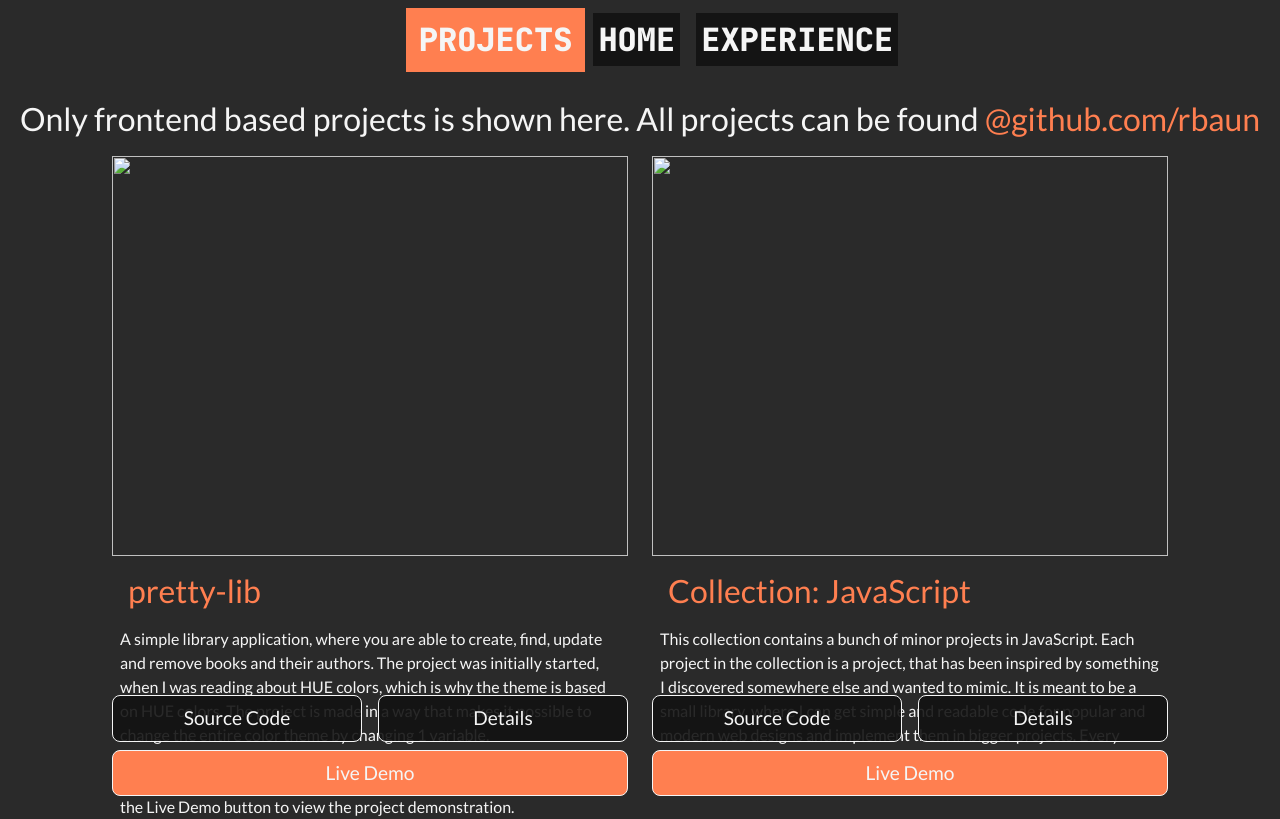
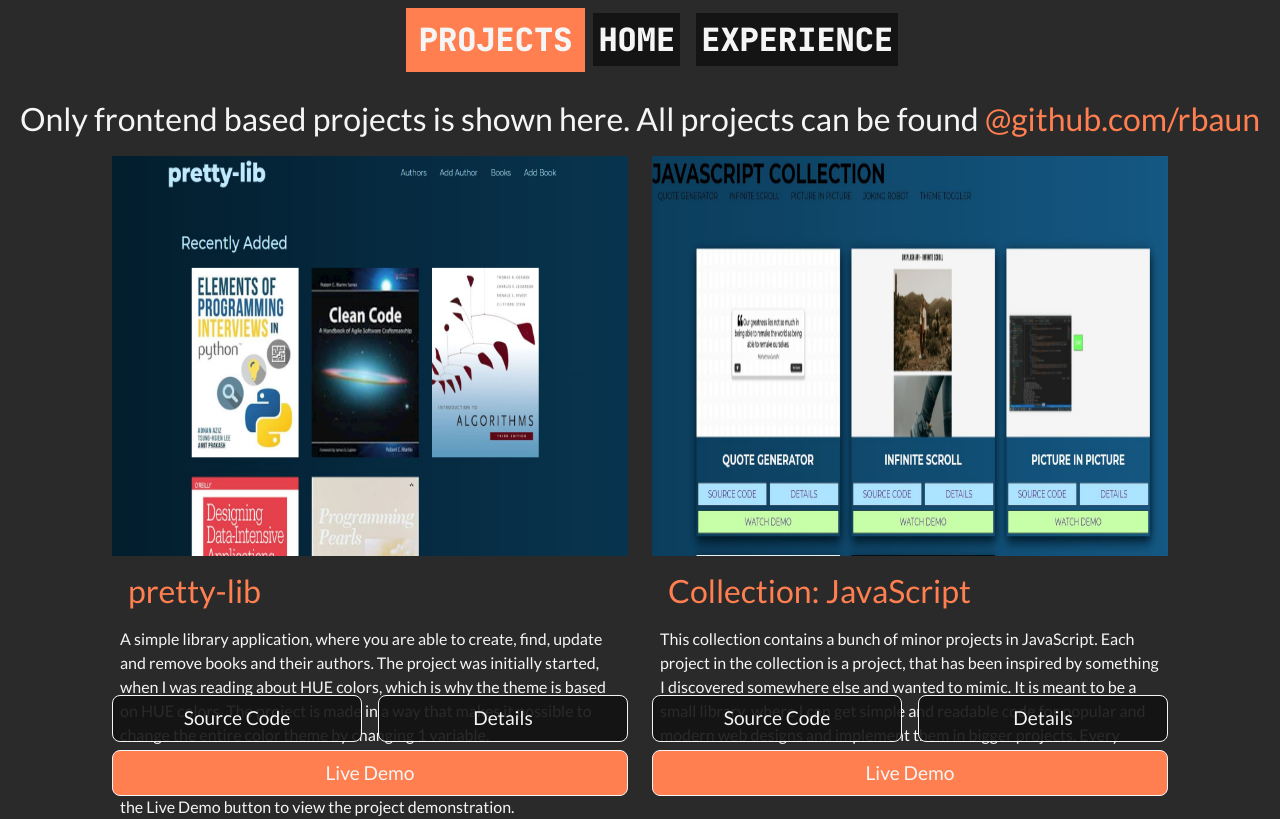
Before and after one commit to rBaun/portfolio, a plain HTML site: page projects.html in a window 1280 px wide. Drawn offline with Linux system fonts and the light colour scheme; the site is published under a folder, as on GitHub Pages, so addresses that start at the root find nothing; a web font is replaced by a local one.

Commit message:
Fixed a bug where project images did not show

```diff
--- a/projects.html
+++ b/projects.html
@@ -47,7 +47,7 @@
     <div class="row projects-container">
         <div class="col-lg-6 col-md-12">
             <div class="project-card">
-                <img src="/images/pretty-lib-project.jpg" alt="">
+                <img src="images/pretty-lib-project.JPG" alt="">
                 <h2>pretty-lib</h2>
                 <p>
                     A simple library application, where you are able to create, find, update and remove books and their
@@ -76,7 +76,7 @@
 
         <div class="col-lg-6 col-md-12">
             <div class="project-card">
-                <img src="/images/javascript-collection-project.JPG" alt="">
+                <img src="images/javascript-collection-project.JPG" alt="">
                 <h2>Collection: JavaScript</h2>
                 <p>
                     This collection contains a bunch of minor projects in JavaScript. Each project in the collection is a project,
```
